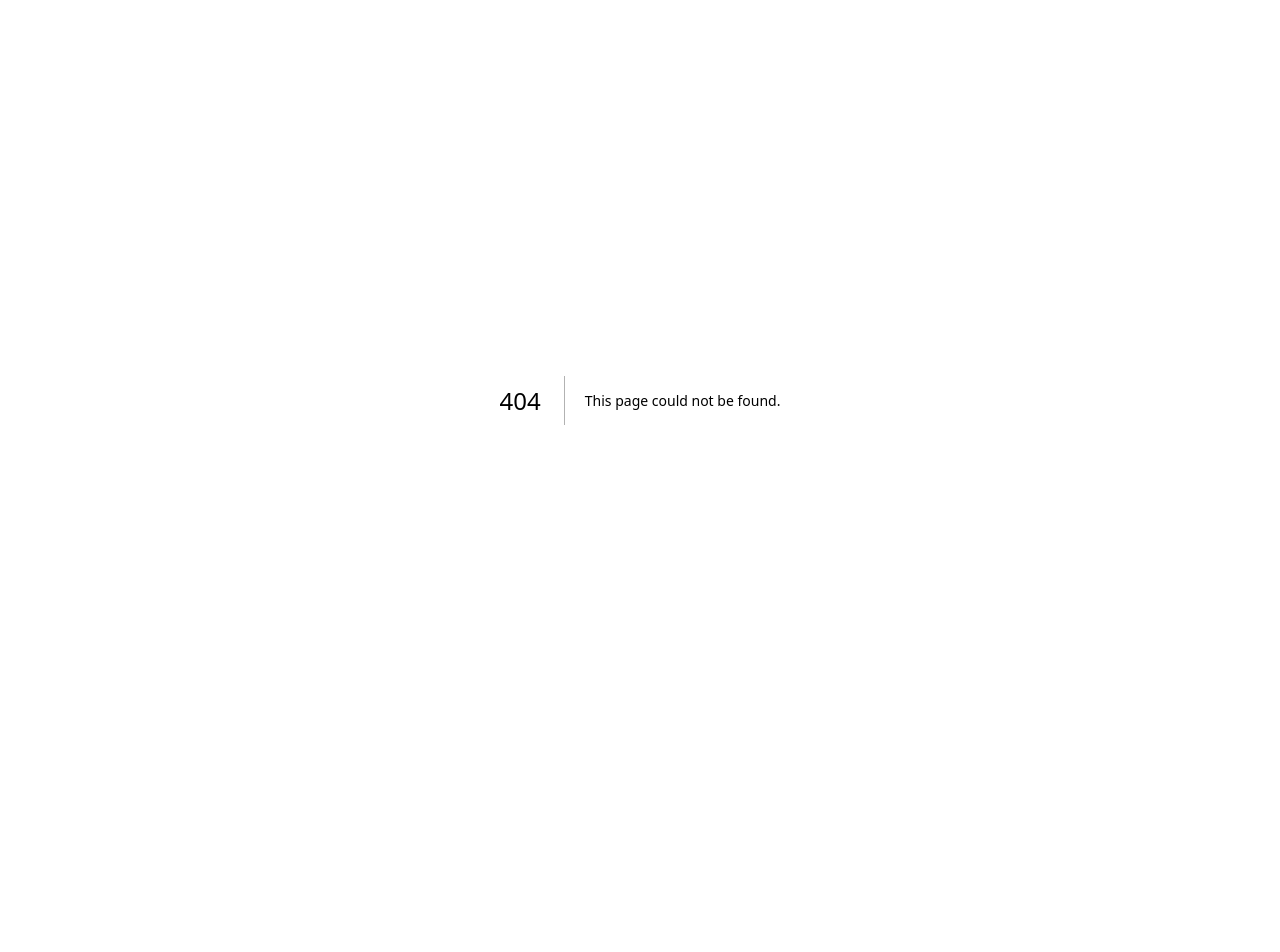
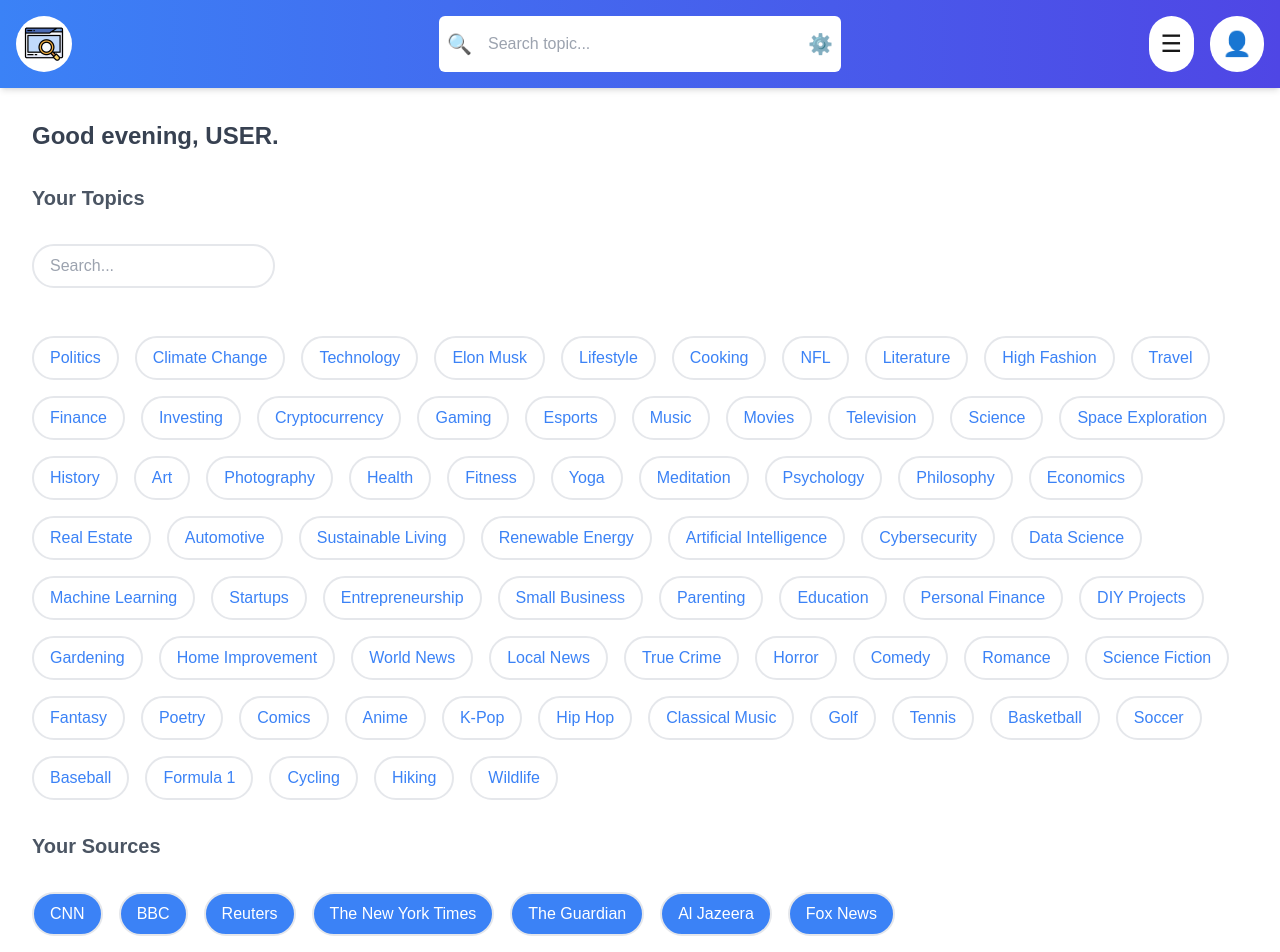
Before and after one commit to fayefzhang/bitewise, a Next.js app in the folder frontend/: page /profile in a window 1280 px wide. Before the commit this address had no page. Shown: the top 952 px of the page. Before the commit the page ends 800 px from the top, so only its background shows below. Built offline with nearby package versions, Linux system fonts and the light colour scheme.

Commit message:
interest and source selection (hacked-together)

```diff
--- a/frontend/app/common/utils.ts
+++ b/frontend/app/common/utils.ts
@@ -29,3 +29,87 @@ export function toTitleCase(input: string): string {
     )
     .join(" ");
 }
+
+export const interests = [
+  "Politics",
+  "Climate Change",
+  "Technology",
+  "Elon Musk",
+  "Lifestyle",
+  "Cooking",
+  "NFL",
+  "Literature",
+  "High Fashion",
+  "Travel",
+  "Finance",
+  "Investing",
+  "Cryptocurrency",
+  "Gaming",
+  "Esports",
+  "Music",
+  "Movies",
+  "Television",
+  "Science",
+  "Space Exploration",
+  "History",
+  "Art",
+  "Photography",
+  "Health",
+  "Fitness",
+  "Yoga",
+  "Meditation",
+  "Psychology",
+  "Philosophy",
+  "Economics",
+  "Real Estate",
+  "Automotive",
+  "Sustainable Living",
+  "Renewable Energy",
+  "Artificial Intelligence",
+  "Cybersecurity",
+  "Data Science",
+  "Machine Learning",
+  "Startups",
+  "Entrepreneurship",
+  "Small Business",
+  "Parenting",
+  "Education",
+  "Personal Finance",
+  "DIY Projects",
+  "Gardening",
+  "Home Improvement",
+  "World News",
+  "Local News",
+  "True Crime",
+  "Horror",
+  "Comedy",
+  "Romance",
+  "Science Fiction",
+  "Fantasy",
+  "Poetry",
+  "Comics",
+  "Anime",
+  "K-Pop",
+  "Hip Hop",
+  "Classical Music",
+  "Golf",
+  "Tennis",
+  "Basketball",
+  "Soccer",
+  "Baseball",
+  "Formula 1",
+  "Cycling",
+  "Hiking",
+  "Wildlife",
+];
+
+export const sources = [
+  "CNN",
+  "BBC",
+  "Reuters",
+  "The New York Times",
+  "The Guardian",
+  "Al Jazeera",
+  "Fox News",
+  // ... add more sources here
+];
--- a/frontend/app/components/header.tsx
+++ b/frontend/app/components/header.tsx
@@ -109,7 +109,9 @@ const Header: React.FC<HeaderProps> = ({
         </button>
       </div>
       <div className="flex space-x-4 absolute right-4">
-        <button className="p-3 rounded-full bg-white text-2xl">☰</button>
+        <Link href="/profile">
+          <button className="p-3 rounded-full bg-white text-2xl">☰</button>
+        </Link>
         <button
           className="p-3 rounded-full bg-white text-2xl"
           onClick={openPopup}
--- /dev/null
+++ b/frontend/app/components/progresssteps.tsx
@@ -0,0 +1,33 @@
+import React from 'react';
+
+interface ProgressStepsProps {
+  currentStep: number;
+  totalSteps: number;
+}
+
+const ProgressSteps: React.FC<ProgressStepsProps> = ({ currentStep, totalSteps }) => {
+  return (
+    <div className="flex items-center mb-4">
+      {Array.from({ length: totalSteps }).map((_, index) => (
+        <React.Fragment key={index}>
+          <div
+            className={`flex items-center justify-center w-8 h-8 rounded-full ${
+              index < currentStep ? 'bg-blue-500 text-white' : 'border-2 border-gray-300 text-gray-500'
+            }`}
+          >
+            {index < currentStep ? '✓' : index + 1}
+          </div>
+          {index < totalSteps - 1 && (
+            <div
+              className={`w-24 h-1 ${
+                index < currentStep - 1 ? 'bg-blue-500' : 'bg-gray-300'
+              }`}
+            ></div>
+          )}
+        </React.Fragment>
+      ))}
+    </div>
+  );
+};
+
+export default ProgressSteps;
--- a/frontend/app/components/signinpopup.tsx
+++ b/frontend/app/components/signinpopup.tsx
@@ -1,6 +1,7 @@
 "use client";
 
 import React, { useEffect, useState } from "react";
+import { useRouter } from "next/navigation";
 
 interface SignInSignUpPopupProps {
   onClose: () => void;
@@ -13,6 +14,7 @@ const SignInSignUpPopup: React.FC<SignInSignUpPopupProps> = ({
 }) => {
   const [isSignIn, setIsSignIn] = useState(true);
   const [animationClass, setAnimationClass] = useState("hidden");
+  const router = useRouter();
 
   useEffect(() => {
     if (isOpen) {
@@ -21,6 +23,18 @@ const SignInSignUpPopup: React.FC<SignInSignUpPopupProps> = ({
       setAnimationClass("hidden");
     }
   }, [isOpen]);
+
+  const handleFormSubmit = async (e: React.FormEvent) => {
+    e.preventDefault();
+    // Mock signup process
+    const signupSuccess = true; // Replace with actual signup logic
+
+    if (signupSuccess) {
+      router.push("/interests"); // Redirect to the /interests page
+    } else {
+      // Handle signup error (e.g., show error message)
+    }
+  };
 
   return (
     <>
@@ -41,7 +55,7 @@ const SignInSignUpPopup: React.FC<SignInSignUpPopupProps> = ({
           <h2 className="text-xl font-bold mb-4 text-center">
             {isSignIn ? "Sign In" : "Sign Up"}
           </h2>
-          <form className="space-y-4">
+          <form onSubmit={handleFormSubmit} className="space-y-4">
             {!isSignIn && (
               <div>
                 <label htmlFor="name">Name</label>
--- /dev/null
+++ b/frontend/app/components/stepselection.tsx
@@ -0,0 +1,85 @@
+"use client";
+
+import React, { useState } from "react";
+import Link from "next/link";
+import ProgressSteps from "./progresssteps";
+
+interface StepSelectionProps {
+  title: string;
+  options: string[];
+  nextPage: string;
+  stepNo: number;
+}
+
+const StepSelection: React.FC<StepSelectionProps> = ({
+  title,
+  options,
+  nextPage,
+  stepNo,
+}) => {
+  const [selectedOptions, setSelectedOptions] = useState<string[]>([]);
+  const [searchQuery, setSearchQuery] = useState<string>("");
+
+  const handleOptionClick = (option: string) => {
+    if (selectedOptions.includes(option)) {
+      setSelectedOptions(selectedOptions.filter((i) => i !== option));
+    } else {
+      setSelectedOptions([...selectedOptions, option]);
+    }
+  };
+
+  const handleSearchChange = (event: React.ChangeEvent<HTMLInputElement>) => {
+    setSearchQuery(event.target.value);
+  };
+
+  const filteredOptions = options.filter((option) =>
+    option.toLowerCase().includes(searchQuery.toLowerCase())
+  );
+
+  return (
+    <div className="min-h-screen flex flex-col">
+      <div className="flex-grow flex items-center justify-center bg-gradient-to-b from-blue-100 to-blue-300 p-8">
+        <div className="bg-white w-full max-w-7xl rounded-xl shadow-lg p-16 flex flex-col items-center">
+          <div className="flex flex-col items-center mb-8">
+            <ProgressSteps currentStep={stepNo} totalSteps={3} />
+            <h2 className="text-lg text-gray-700">{title}</h2>
+          </div>
+          <div className="w-full mb-4">
+            <input
+              type="text"
+              placeholder="Search..."
+              value={searchQuery}
+              onChange={handleSearchChange}
+              className="w-full border-2 rounded-full px-4 py-2 text-blue-500 font-medium focus:outline-none focus:ring-2 focus:ring-blue-500"
+            />
+          </div>
+          <div className="w-full flex flex-wrap justify-center gap-4 mb-8">
+            {filteredOptions.map((option) => (
+              <button
+                key={option}
+                className={`border-2 rounded-full px-4 py-2 text-blue-500 font-medium hover:bg-blue-500 hover:text-white focus:outline-none ${
+                  selectedOptions.includes(option)
+                    ? "bg-blue-500 text-white"
+                    : "bg-white"
+                }`}
+                onClick={() => handleOptionClick(option)}
+              >
+                {option}
+              </button>
+            ))}
+          </div>
+          <div className="flex flex-col items-center">
+            <Link href={nextPage}>
+              <button className="bg-blue-500 hover:bg-blue-700 text-white font-semibold py-2 px-6 rounded-full focus:outline-none">
+                Continue
+              </button>
+            </Link>
+            <button className="mt-4 text-blue-500 underline">Skip</button>
+          </div>
+        </div>
+      </div>
+    </div>
+  );
+};
+
+export default StepSelection;
--- /dev/null
+++ b/frontend/app/interests/page.tsx
@@ -0,0 +1,15 @@
+import StepSelection from "../components/stepselection";
+import { interests } from "../common/utils";
+
+const InterestsPage = () => {
+  return (
+    <StepSelection
+      title="Step 2 of 3: Choose interests"
+      options={interests}
+      nextPage="/sources"
+      stepNo={2}
+    />
+  );
+};
+
+export default InterestsPage;
--- /dev/null
+++ b/frontend/app/profile/page.tsx
@@ -0,0 +1,90 @@
+"use client";
+
+import Header from "../components/header";
+import { useRouter } from "next/navigation";
+import React, { useState } from "react";
+import { interests, sources } from "../common/utils";
+
+const ProfilePage: React.FC = () => {
+  const router = useRouter();
+
+  const handleSearch = (term: string) => {
+    if (term) {
+      router.push(`/search?query=${encodeURIComponent(term)}`);
+    }
+  };
+
+  // EXTREMELY hacked-together....... WILL FIX AFTER PRESO
+  const [selectedInterests, setSelectedInterests] = useState<string[]>([]);
+  const [searchInterestsQuery, setSearchInterestsQuery] = useState<string>("");
+
+  const handleOptionClick = (interest: string) => {
+    if (selectedInterests.includes(interest)) {
+      setSelectedInterests(selectedInterests.filter((i) => i !== interest));
+    } else {
+      setSelectedInterests([...selectedInterests, interest]);
+    }
+  };
+
+  const handleSearchChange = (event: React.ChangeEvent<HTMLInputElement>) => {
+    setSearchInterestsQuery(event.target.value);
+  };
+
+  const filteredInterests = interests.filter((interest) =>
+    interest.toLowerCase().includes(searchInterestsQuery.toLowerCase())
+  );
+
+  return (
+    <div className="min-h-screen flex flex-col">
+      <Header onSearch={handleSearch} placeholder="Search topic..." />
+
+      <div className="flex-grow flex flex-col items-start bg-white p-8">
+        <div className="flex flex-col items-center mb-8">
+          <h1 className="text-2xl font-bold text-gray-700">Good evening, USER.</h1>
+        </div>
+        <div className="flex flex-col items-center mb-8">
+          <h1 className="text-xl font-bold text-gray-600">Your Topics</h1>
+        </div>
+        <div className="mb-12">
+          <input
+            type="text"
+            placeholder="Search..."
+            value={searchInterestsQuery}
+            onChange={handleSearchChange}
+            className="w-full border-2 rounded-full px-4 py-2 text-blue-500 font-medium focus:outline-none focus:ring-2 focus:ring-blue-500"
+          />
+        </div>
+        <div className="w-full flex flex-wrap gap-4 mb-8">
+          {filteredInterests.map((interest) => (
+            <button
+              key={interest}
+              className={`border-2 rounded-full px-4 py-2 text-blue-500 font-medium hover:bg-blue-500 hover:text-white focus:outline-none ${
+                selectedInterests.includes(interest)
+                  ? "bg-blue-500 text-white"
+                  : "bg-white"
+              }`}
+              onClick={() => handleOptionClick(interest)}
+            >
+              {interest}
+            </button>
+          ))}
+        </div>
+        <div className="flex flex-col items-center mb-8">
+          <h1 className="text-xl font-bold text-gray-600">Your Sources</h1>
+        </div>
+        <div className="w-full flex flex-wrap gap-4 mb-8">
+          {sources.map((source) => (
+            <button
+              key={source}
+              className={`border-2 rounded-full px-4 py-2 font-medium hover:bg-blue-500 hover:text-white focus:outline-none bg-blue-500 text-white`}
+            >
+              {source}
+            </button>
+          ))}
+        </div>
+      </div>
+    </div>
+  );
+};
+
+export default ProfilePage;
--- /dev/null
+++ b/frontend/app/sources/page.tsx
@@ -0,0 +1,25 @@
+import StepSelection from "../components/stepselection";
+
+const SourcesPage = () => {
+  const sources = [
+    "CNN",
+    "BBC",
+    "Reuters",
+    "The New York Times",
+    "The Guardian",
+    "Al Jazeera",
+    "Fox News",
+    // ... add more sources here
+  ];
+
+  return (
+    <StepSelection
+      title="Step 3 of 3: Choose sources"
+      options={sources}
+      nextPage="/dashboard"
+      stepNo={3}
+    />
+  );
+};
+
+export default SourcesPage;
```
